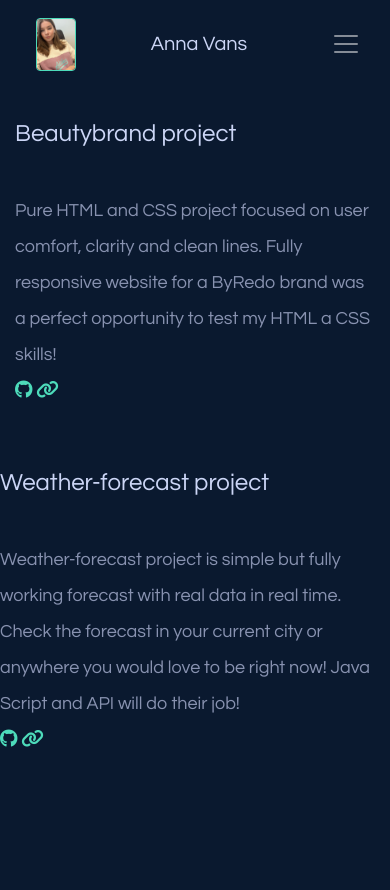
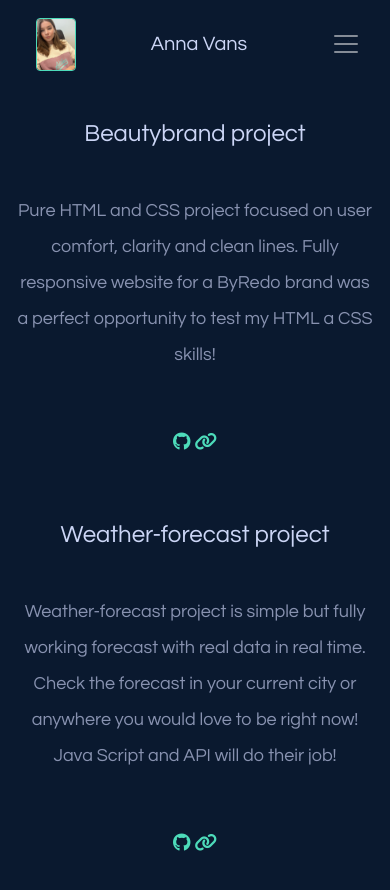
Before and after one commit to AnnaVans/portfolio-project, a plain HTML site: page mywork.html in a window 390 px wide. Before the commit the page ends 844 px from the top, so only its background shows below. Drawn offline with nearby package versions, Linux system fonts and the light colour scheme.

Commit message:
text in my work section responsive

```diff
--- a/mywork.html
+++ b/mywork.html
@@ -114,9 +114,11 @@
           <div class="project-text">
             <h4>Beautybrand project</h4>
             <br />
-            Pure HTML and CSS project focused on user comfort, clarity and clean
-            lines. Fully responsive website for a ByRedo brand was a perfect
-            opportunity to test my HTML a CSS skills!
+            <p>
+              Pure HTML and CSS project focused on user comfort, clarity and
+              clean lines. Fully responsive website for a ByRedo brand was a
+              perfect opportunity to test my HTML a CSS skills!
+            </p>
             <br />
             <a
               href="https://github.com/AnnaVans/beautybrand-project"
@@ -139,10 +141,12 @@
             <div class="project-text">
               <h4>Weather-forecast project</h4>
               <br />
-              Weather-forecast project is simple but fully working forecast with
-              real data in real time. Check the forecast in your current city or
-              anywhere you would love to be right now! Java Script and API will
-              do their job!
+              <p>
+                Weather-forecast project is simple but fully working forecast
+                with real data in real time. Check the forecast in your current
+                city or anywhere you would love to be right now! Java Script and
+                API will do their job!
+              </p>
               <br />
 
               <a
--- a/styles/style.css
+++ b/styles/style.css
@@ -48,6 +48,10 @@ h4 {
     display: block;
     margin: 0 auto;
     width: 200px;
+  }
+
+  .section-2 {
+    margin: 0 auto;
   }
 
   .project-text {
@@ -148,5 +152,4 @@ h4 {
   font-size: 18px;
   color: var(--third-color);
   line-height: 2;
-  text-align: left;
 }
```
